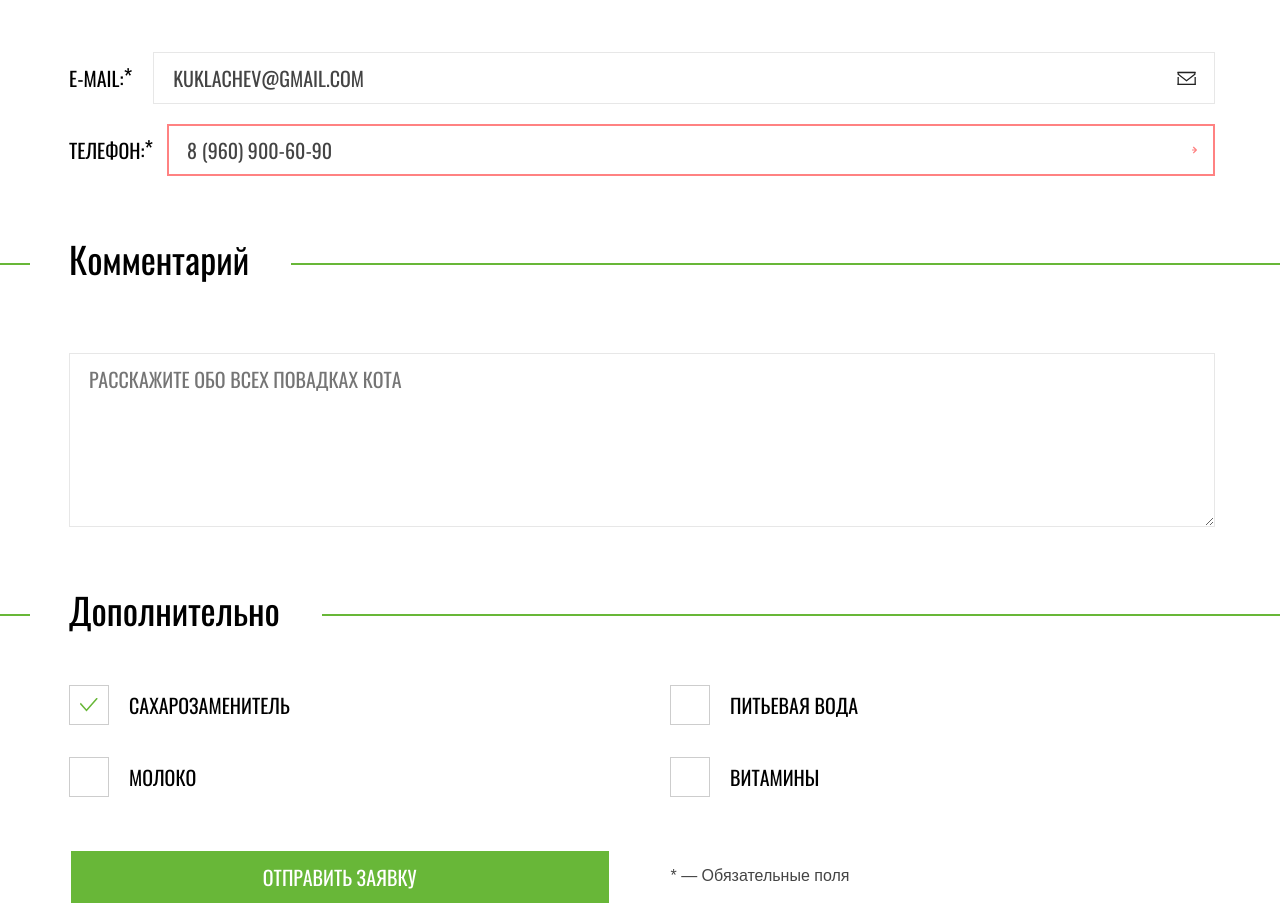
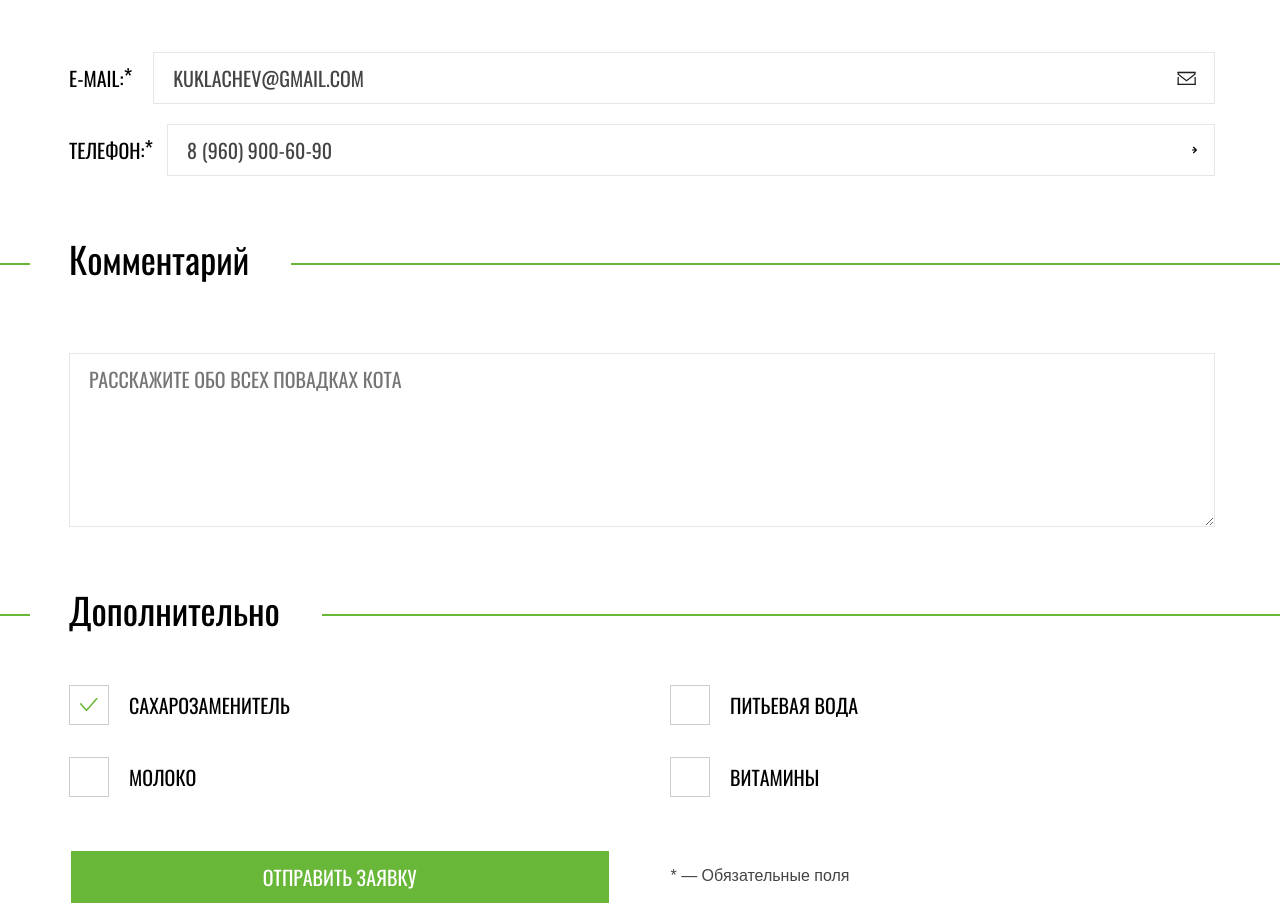
Before and after one commit to dimonarhipon/1005265-cat-energy-22, a website: page source/form.html in a window 1280 px wide. Shown: the part 980-1901 px from the top of the page. Drawn offline with nearby package versions, Linux system fonts and the light colour scheme; files that its build step writes are made by us from their sources.

Commit message:
Убран error в input

```diff
--- a/source/form.html
+++ b/source/form.html
@@ -206,7 +206,7 @@
               Телефон:<sup>*</sup>
             </label>
             <input
-              class="questionnaire__input input questionnaire__input--error"
+              class="questionnaire__input input"
               id="owner-phone"
               name="owner-phone"
               type="tel"
```
